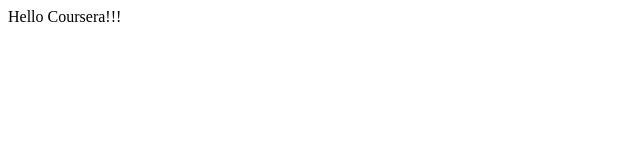
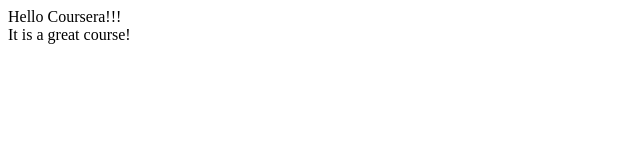
Before and after one commit to WildZoe/coursera-test, a plain HTML site: page index.html in a window 1280 px wide. Shown: the whole page, without its empty margins (0-640 px from the left). Drawn offline with Linux system fonts and the light colour scheme.

```diff
--- a/index.html
+++ b/index.html
@@ -6,6 +6,7 @@
     <title>Coursera Test | Homepage</title>
   </head>
   <body>
-    Hello Coursera!!!
+    Hello Coursera!!! <br />
+    It is a great course!
   </body>
 </html>
```
